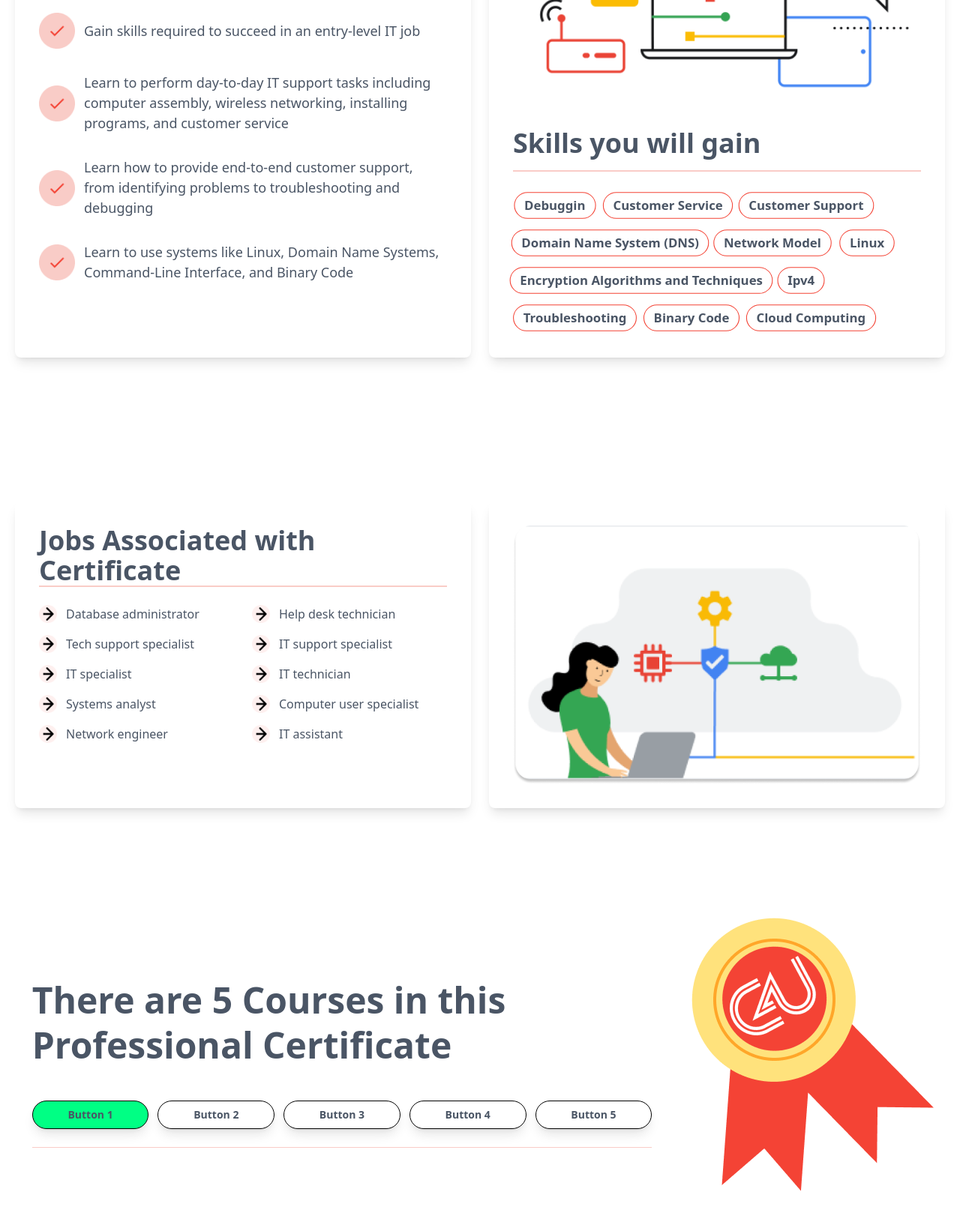
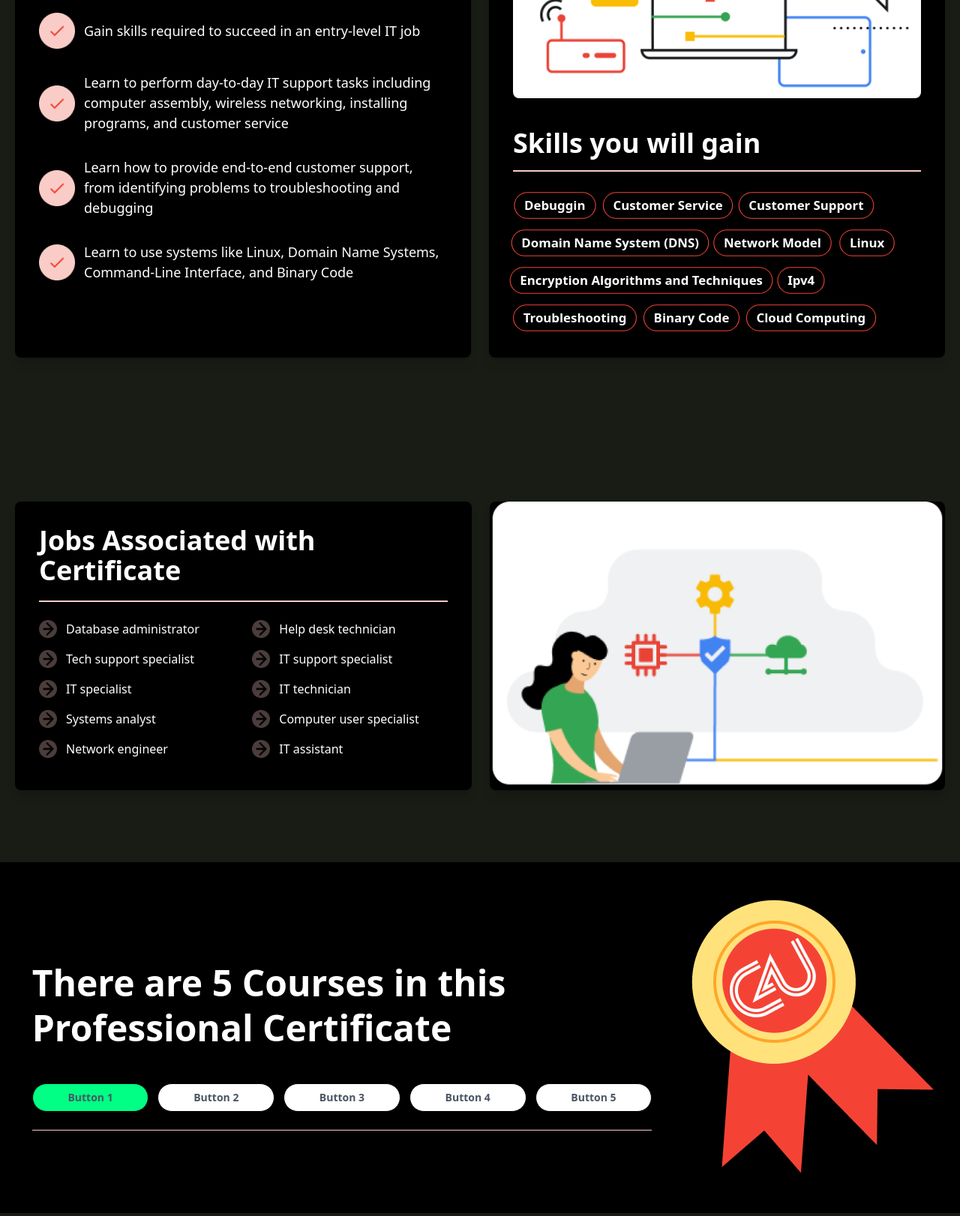
Before and after one commit to withrifat/IT-Support-twcss, a website built with Vite: page index.html in a window 1280 px wide. Shown: the part 1178-2800 px from the top of the page at 75% size. Built offline with nearby package versions, Linux system fonts and the light colour scheme.

Commit message:
add dark mode

```diff
--- a/index.html
+++ b/index.html
@@ -1,12 +1,12 @@
 <!DOCTYPE html>
-<html lang="en">
+<html lang="en" class="dark scroll-smooth" id="htmlTag">
   <head>
     <meta charset="UTF-8">
     <meta name="viewport" content="width=device-width, initial-scale=1.0">
     <link rel="stylesheet" href="src/style.css">
     <title>IT | Support</title>
   </head>
-  <body>
+  <body class="dark:bg-[#181C14] bg-[#FAFAFA]">
     <!-- this is nav section -->
     <header class="bg-white dark:bg-[#181C14]">
       <nav
@@ -130,11 +130,11 @@
       </div>
     </section>
     <!-- learning section -->
-    <section class="text-gray-600 body-font">
+    <section class="text-gray-600 bg-[#FFFFFF] dark:bg-[#181C14] body-font">
       <div class="container mx-auto px-5 py-24">
         <div class="flex flex-col md:flex-row md:space-x-6">
           <!-- Left Section -->
-          <div class="md:w-1/2 w-full bg-white dark:bg-gray-800 p-8 rounded-lg shadow-lg flex flex-col">
+          <div class="md:w-1/2 w-full bg-white dark:bg-black p-8 rounded-lg shadow-lg flex flex-col">
             <h2 class="text-3xl md:text-4xl font-black font-sans mb-6 py-4 border-b-2 border-[#F9CCC7] dark:text-white">
               What you will learn </h2>
             <div class="space-y-4 py-3 flex-grow">
@@ -161,7 +161,7 @@
             </div>
           </div>
           <!-- Right Section -->
-          <div class="md:w-1/2 w-full bg-white dark:bg-gray-800 p-8 rounded-lg shadow-lg flex flex-col mt-10 md:mt-0">
+          <div class="md:w-1/2 w-full bg-white dark:bg-black p-8 rounded-lg shadow-lg flex flex-col mt-10 md:mt-0">
             <div class="h-64 w-full rounded-lg overflow-hidden mb-6">
               <img alt="content" class="object-cover object-center w-full h-full" src="src/img/IT_social 1.png">
             </div>
@@ -185,12 +185,12 @@
       </div>
     </section>
     <!-- job with certificate -->
-    <section class="text-gray-600 body-font">
+    <section class="text-gray-600  bg-[#FFFFFF] dark:bg-[#181C14] body-font">
       <div class="container mx-auto px-5 py-24">
         <div class="flex flex-col md:flex-row md:space-x-6">
           <!-- Left Section -->
-          <div class="md:w-1/2 w-full bg-white dark:bg-gray-800 p-8 rounded-lg shadow-lg flex flex-col">
-            <h2 class="text-3xl md:text-4xl font-black font-sans mb-6 border-b-2 border-[#F9CCC7] dark:text-white"> Jobs
+          <div class="md:w-1/2 w-full bg-white dark:bg-black p-8 rounded-lg shadow-lg flex flex-col">
+            <h2 class="text-3xl md:text-4xl font-black font-sans mb-6 border-b-2 border-[#F9CCC7] pb-5 dark:text-white"> Jobs
               Associated with Certificate </h2>
             <div class="flex flex-col md:flex-row gap-6 flex-grow">
               <!-- First Column -->
@@ -243,15 +243,15 @@
           </div>
           <!-- Right Section -->
           <div
-            class="md:w-1/2 w-full bg-white dark:bg-gray-800 p-8 rounded-lg shadow-lg mt-10 md:mt-0 flex items-center justify-center">
+            class="md:w-1/2 w-full bg-white dark:bg-black  rounded-lg shadow-lg mt-10 md:mt-0 flex items-center justify-center">
             <img src="src/img/IT Support 1.png" alt="IT Support" class="rounded-lg w-full h-auto object-cover">
           </div>
         </div>
       </div>
     </section>
 
-  <!-- certificate  section -->
-  <section class="text-gray-600 body-font">
+  <!-------------- certificate  section ----------------------->
+  <section class="text-gray-600 bg-white dark:bg-black body-font">
     <div class="container mx-auto flex flex-wrap p-5 flex-col md:flex-row items-center">
       <div class="lg:w-2/3  sm:items-center items-start mx-auto">
         <h1 class="text-5xl md:text-5xl font-bold mb-6 leading-tight py-5 dark:text-white">
@@ -279,8 +279,17 @@
     <img src="src/img/badge.png" alt="" class="transition-all duration-300 cursor-pointer:scal">
     </div>
    </section>
+<!---------------------------------5 course 5 page ----------------------------->
+<section class="">
+
+</section>
 
 
-
+  <script>
+    const htmlTag = document.getElementById("htmlTag");
+    document.getElementById("switch").addEventListener("click", function () {
+      htmlTag.classList.toggle("dark");
+    });
+  </script>
   </body>
 </html>
--- a/src/style.css
+++ b/src/style.css
@@ -1,5 +1,6 @@
 @import "tailwindcss";
 
+@custom-variant dark (&:where(.dark, .dark *));
 
 @layer utilities{
   .tag{
```
